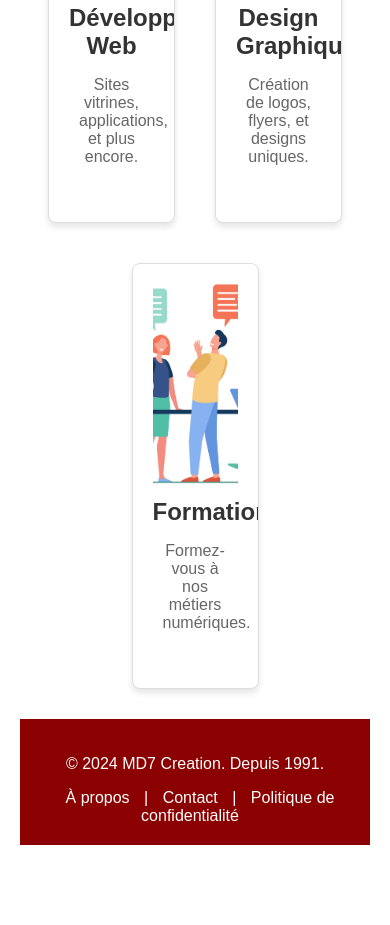
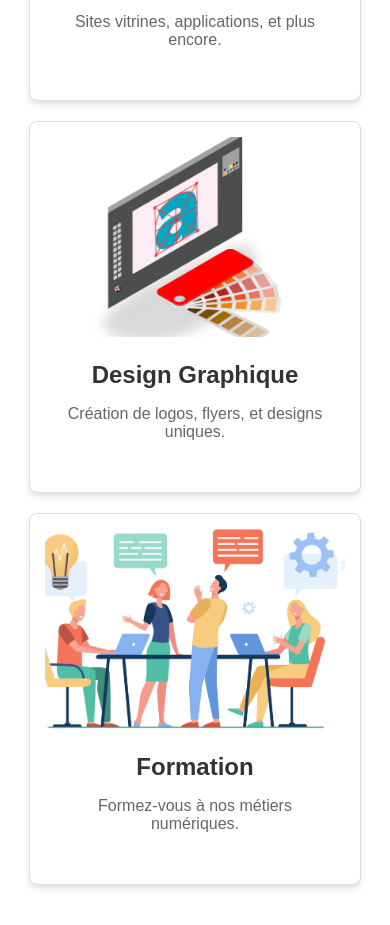
Before and after one commit to francoisdaniel01/MD7-Creation, a plain HTML site: page services.html in a window 390 px wide. Shown: the part 492-1417 px from the top of the page. Drawn offline with Linux system fonts and the light colour scheme.

Commit message:
Ajout de CSS responsive et amélioration de l'affichage des services

```diff
--- a/css/styles.css
+++ b/css/styles.css
@@ -108,29 +108,43 @@ button:hover {
 /* Page de services */
 .services {
     display: flex;
-    justify-content: space-around;
-    margin: 50px auto;
-    max-width: 900px;
     flex-wrap: wrap;
-        text-align: center;
-
+    justify-content: center;
+    gap: 20px;
+    margin: 20px 0;
 }
 
 .service-card {
-    background: #fff;
-    border: 1px solid #ccc;
+    background-color: #f9f9f9;
+    border: 1px solid #ddd;
     border-radius: 8px;
-    padding: 20px;
+    padding: 15px;
+    width: 300px; /* Taille par défaut pour les grands écrans */
+    box-shadow: 0 4px 8px rgba(0, 0, 0, 0.1);
     text-align: center;
-    flex: 0 1 calc(30% - 20px);
-    margin: 10px;
-    transition: transform 0.3s;
-    cursor: pointer;
+    transition: transform 0.3s, box-shadow 0.3s;
 }
 
 .service-card:hover {
-    transform: scale(1.05);
-    background: #f9f9f9;
+    transform: translateY(-5px);
+    box-shadow: 0 6px 12px rgba(0, 0, 0, 0.2);
+}
+
+.service-card img {
+    width: 100%;
+    border-radius: 8px;
+    margin-bottom: 10px;
+}
+
+/* Responsive pour les téléphones */
+@media (max-width: 600px) {
+    .service-card {
+        width: 90%; /* Prend presque toute la largeur de l'écran */
+    }
+
+    .services {
+        gap: 15px; /* Réduction de l'espace entre les cartes */
+    }
 }
 
 /* Page de profil */
--- a/services.html
+++ b/services.html
@@ -13,35 +13,23 @@
     </header>
     <main>
         <section class="services">
-            <!-- Développement Web -->
             <div class="service-card" onclick="showDetails('Développement Web')">
                 <img src="https://github.com/francoisdaniel01/MD7-Creation/blob/master/media/dev_web.png?raw=true" alt="Développement Web">
                 <h3>Développement Web</h3>
                 <p>Sites vitrines, applications, et plus encore.</p>
             </div>
-            <!-- Design Graphique -->
             <div class="service-card" onclick="showDetails('Design Graphique')">
                 <img src="https://github.com/francoisdaniel01/MD7-Creation/blob/master/media/Design-graphique.png?raw=true" alt="Design Graphique">
                 <h3>Design Graphique</h3>
                 <p>Création de logos, flyers, et designs uniques.</p>
             </div>
-            <!-- Formation -->
             <div class="service-card" onclick="showDetails('Formation')">
                 <img src="https://github.com/francoisdaniel01/MD7-Creation/blob/master/media/formation.jpg?raw=true" alt="Formation">
                 <h3>Formation</h3>
                 <p>Formez-vous à nos métiers numériques.</p>
             </div>
-            <footer>
-                <div class="footer-content">
-                    <p>&copy; 2024 MD7 Creation. Depuis 1991.</p>
-                    <div class="footer-links">
-                        <a href="about.html">À propos</a> |
-                        <a href="contact.html">Contact</a> |
-                        <a href="privacy.html">Politique de confidentialité</a>
-                    </div>
-                </div>
-            </footer>
         </section>
+
     </main>
     <script src="js/scripts.js"></script>
 </body>
```
